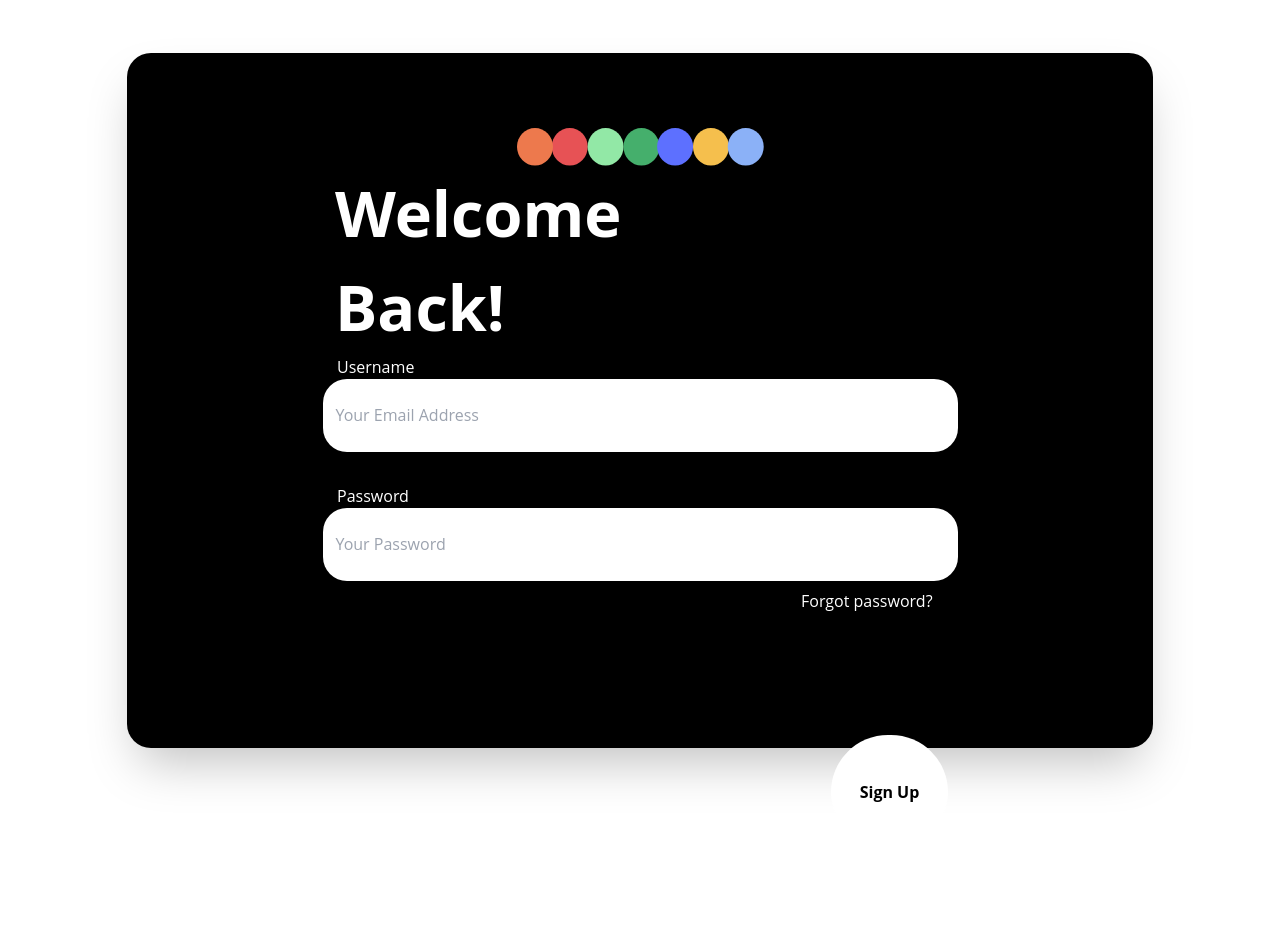
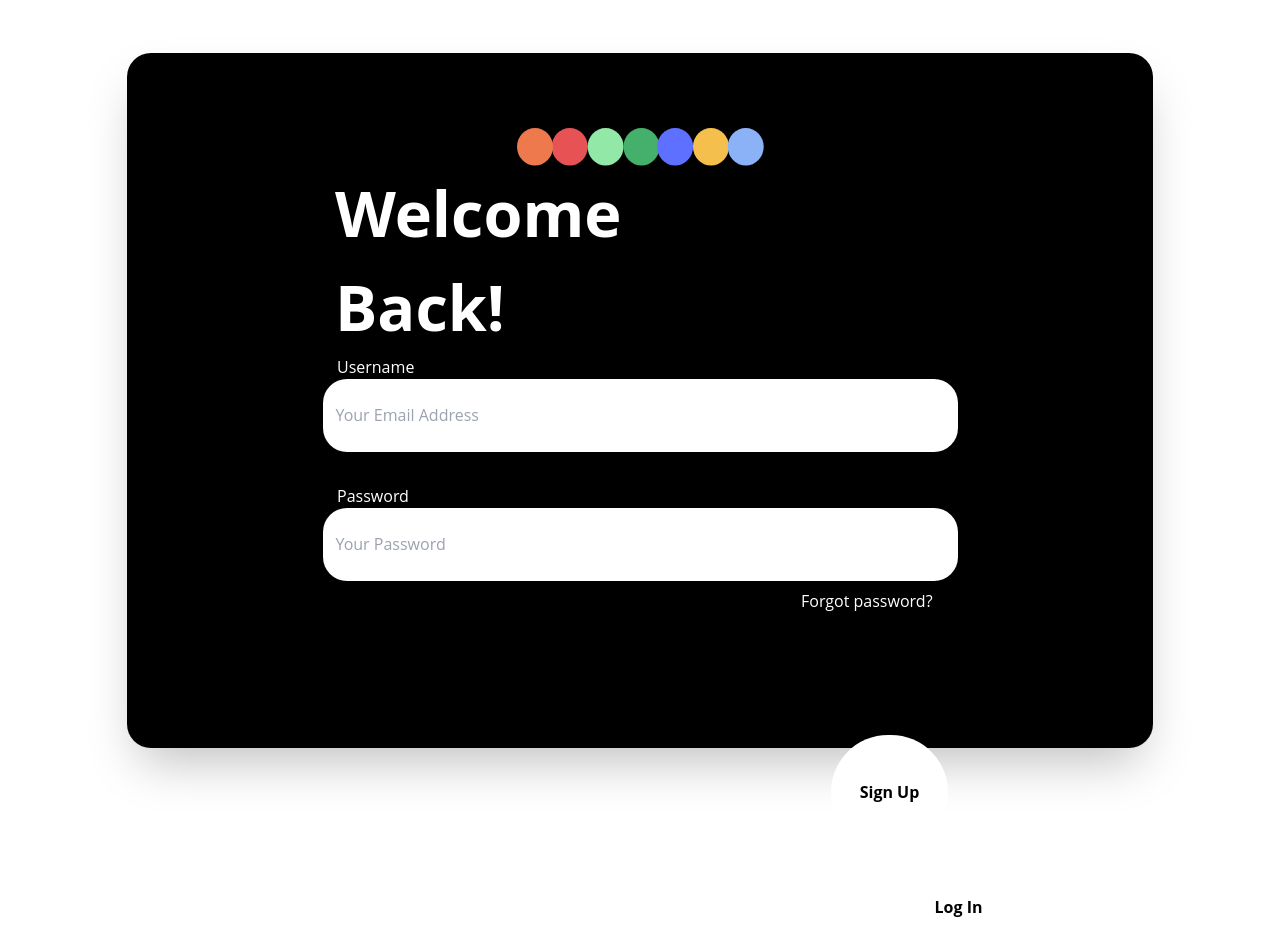
Before and after one commit to TheForeverOptimist/thera-ai, a React (Create React App) app: page / in a window 1280 px wide. Shown: the top 952 px of the page. Built offline with nearby package versions, Linux system fonts and the light colour scheme; no server answers.

Commit message:
sign up / login ui

```diff
--- a/src/components/Login.jsx
+++ b/src/components/Login.jsx
@@ -36,9 +36,9 @@ const Login = () => {
       <div className="w-[117px] h-[114px] ml-[831px] mt-[735px] z-[1] bg-white rounded-full relative flex items-center justify-center">
         <span className="text-black font-bold m-4">Sign Up</span>
       </div>
-      {/* <div className="w-[117px] h-[114px] ml-[20px] mt-[735px] z-[1] bg-white rounded-full relative flex items-center justify-center">
-        <span className="text-black font-bold m-4">Sign Up</span>
-      </div> */}
+      <div className="w-[117px] h-[114px] ml-[900px] mt-[1px] z-[1] bg-white rounded-full relative flex items-center justify-center">
+        <span className="text-black font-bold m-4">Log In</span>
+      </div>
       <div className="bg-black m-auto rounded-3xl shadow-2xl absolute top-0 left-0 right-0 bottom-0 w-[1026px] h-[695px]">
         <div className="mt-[75px] ml-[390px]">
           <img src={circlesImage} alt="circles" />
@@ -65,7 +65,7 @@ const Login = () => {
         />
         <div className="ml-[666px] p-2">Forgot password?</div>
       </div>
-      <div className="ml-[428px] mt-[840px] text-white">
+      <div className="ml-[428px] mt-1 text-white">
         By signing up, you agree to Daily’s <br></br>Terms and Conditions &
         Privacy Policy.
       </div>
```
